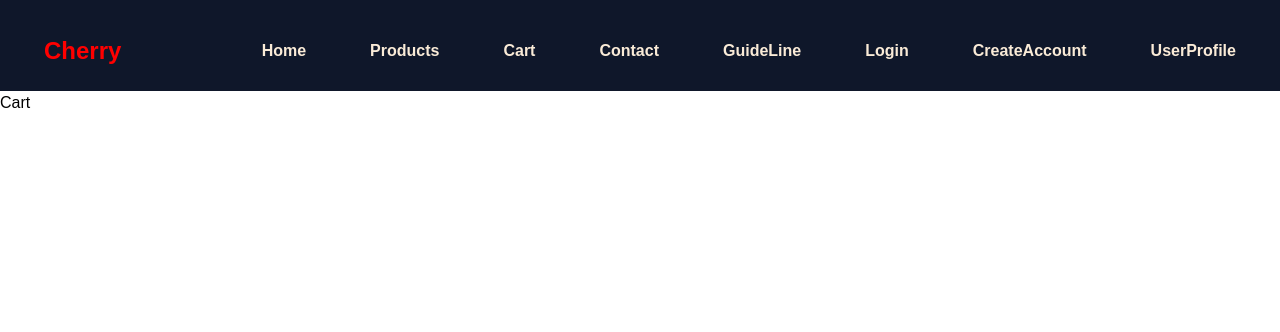
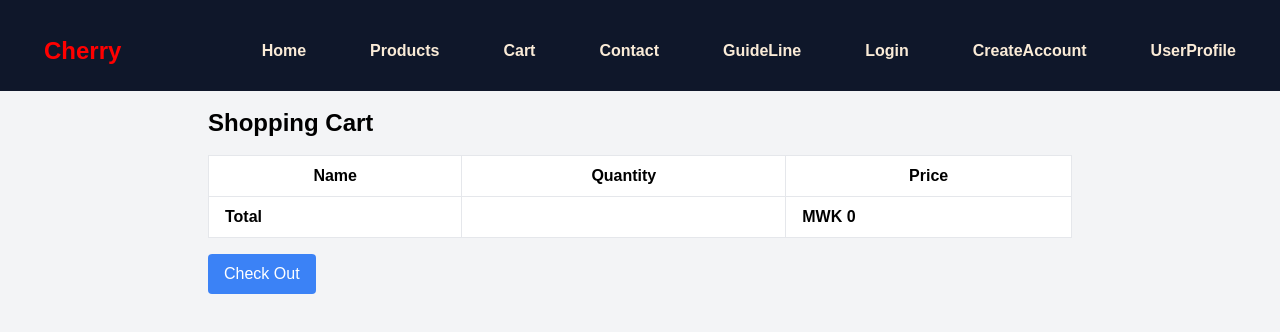
Before and after one commit to mphatsoadamson/Cherry, a React (Create React App) app: page /Cart in a window 1280 px wide. Shown: the top 332 px of the page. Built offline with nearby package versions, Linux system fonts and the light colour scheme.

Commit message:
Cart page

```diff
--- a/src/pages/Cart/Cart.jsx
+++ b/src/pages/Cart/Cart.jsx
@@ -1,9 +1,44 @@
-import React from "react";
+import React from 'react';
 
-export default function Cart(){
-    return(
-        <div>
-            Cart
+const Cart = ({ cartItems = [] }) => {
+  // Calculate the total price
+  const total = cartItems.reduce((sum, item) => sum + item.price * item.quantity, 0);
+
+  return (
+    <div className="min-h-screen bg-gray-100">
+      <div className="max-w-4xl mx-auto p-4">
+        <h1 className="text-2xl font-bold mb-4">Shopping Cart</h1>
+        <table className="min-w-full bg-white border">
+          <thead>
+            <tr>
+              <th className="border px-4 py-2">Name</th>
+              <th className="border px-4 py-2">Quantity</th>
+              <th className="border px-4 py-2">Price</th>
+            </tr>
+          </thead>
+          <tbody>
+            {cartItems.map((item, index) => (
+              <tr key={index}>
+                <td className="border px-4 py-2">{item.name}</td>
+                <td className="border px-4 py-2">{item.quantity}</td>
+                <td className="border px-4 py-2">MWK {item.price}</td>
+              </tr>
+            ))}
+            <tr>
+              <td className="border px-4 py-2 font-bold">Total</td>
+              <td className="border px-4 py-2"></td>
+              <td className="border px-4 py-2 font-bold">MWK {total}</td>
+            </tr>
+          </tbody>
+        </table>
+        <div className="mt-4">
+          <button className="bg-blue-500 text-white px-4 py-2 rounded">
+            Check Out
+          </button>
         </div>
-    )
-}
+      </div>
+    </div>
+  );
+};
+
+export default Cart;
```
